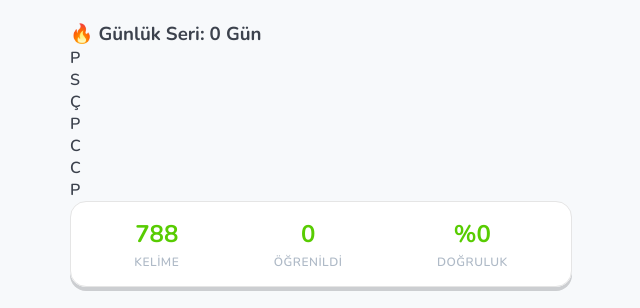
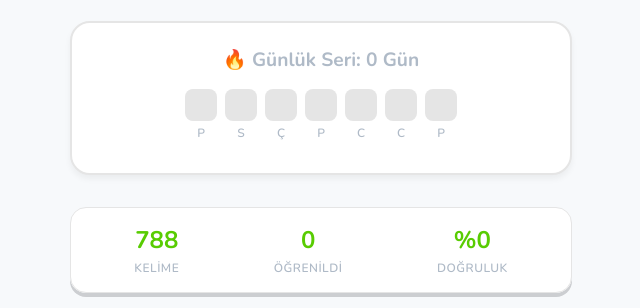
Before and after one commit to kagandms/ru-tr_kagan, a website: page index.html in a window 1280 px wide. Shown: the part 316-624 px from the top of the page, without its empty margins (319-959 px from the left). Drawn offline with nearby package versions, Linux system fonts and the light colour scheme.

Commit message:
fix: heatmap CSS layout and improve word categorization algorithm, bust SW cache

```diff
--- a/css/style.css
+++ b/css/style.css
@@ -1981,3 +1981,77 @@ body {
     margin: 0;
     white-space: pre-wrap;
 }
+
+/* ===== Tracker & Heatmap (Oyunlaştırma) ===== */
+.tracker-section {
+    background: var(--bg-card);
+    border: 2px solid var(--border);
+    border-radius: 20px;
+    padding: 1.5rem;
+    margin-bottom: 2rem;
+    box-shadow: 0 4px 6px rgba(0, 0, 0, 0.05);
+    text-align: center;
+}
+
+.streak-header {
+    margin-bottom: 1rem;
+}
+
+.streak-header h3 {
+    margin: 0;
+    font-size: 1.2rem;
+    color: var(--text-muted);
+    font-weight: 700;
+}
+
+.active-streak h3 {
+    color: #ff9600;
+    /* Duolingo turuncusu/ateş */
+    text-shadow: 0 2px 4px rgba(255, 150, 0, 0.3);
+}
+
+.heatmap-container {
+    display: flex;
+    justify-content: center;
+    gap: 8px;
+    overflow-x: auto;
+    padding-bottom: 0.5rem;
+}
+
+.heatmap-item {
+    display: flex;
+    flex-direction: column;
+    align-items: center;
+    gap: 4px;
+}
+
+.heatmap-box {
+    width: 32px;
+    height: 32px;
+    border-radius: 8px;
+    background-color: var(--border);
+    /* empty state */
+    transition: all 0.3s ease;
+}
+
+.heatmap-box.level-1 {
+    background-color: #a1e276;
+}
+
+/* Açık yeşil */
+.heatmap-box.level-2 {
+    background-color: #58cc02;
+}
+
+/* Duolingo Yeşili */
+.heatmap-box.level-3 {
+    background-color: #46a302;
+}
+
+/* Koyu Yeşil */
+
+.heatmap-label {
+    font-size: 0.75rem;
+    color: var(--text-muted);
+    font-weight: 600;
+}
--- a/js/data.js
+++ b/js/data.js
@@ -17,30 +17,36 @@ function getWordCategory(ru, tr) {
         return 'Eş/Zıt Anlamlılar';
     }
 
-    // Create word array for strict matching
-    const trWords = trLower.replace(/,/g, ' ').split(/\s+/).map(w => w.trim());
+    const trWords = trLower.replace(/[,()]/g, ' ').split(/\s+/).map(w => w.trim()).filter(w => w);
 
-    const argoTr = ['siktir', 'göt', 'amk', 'piç', 'kaltak', 'kahpe', 'am', 'yarrak', 'yuh', 'hay anasını', 'vah canına', 'bok', 'şerefsiz', 'çüş', 's*kmek', 'sıçmak', 'çuvallamak'];
+    // Helpers
+    const hasAny = (list) => trWords.some(w => list.includes(w));
+    const findPartial = (list) => list.some(item => trLower.includes(item));
+
+    const argoTr = ['siktir', 'göt', 'amk', 'piç', 'kaltak', 'kahpe', 'am', 'yarrak', 'yuh', 'bok', 'şerefsiz', 'çüş'];
     const argoRu = ['хуй', 'бля', 'пздц', 'ебать', 'ебан', 'говно', 'сука', 'мудак', 'дерьмо', 'пизда', 'ублюдок'];
-    if (trWords.some(w => argoTr.includes(w)) || argoRu.some(w => ruLower.includes(w))) return 'Argo & Günlük İfadeler';
+    if (hasAny(argoTr) || argoRu.some(w => ruLower.includes(w))) return 'Argo & Günlük İfadeler';
 
-    const yemekTr = ['yemek', 'çorba', 'ekmek', 'et', 'tavuk', 'dana', 'meyve', 'sebze', 'elma', 'armut', 'pancar', 'lahana', 'şeftali', 'kayısı', 'kavun', 'karpuz', 'çilek', 'peynir', 'zeytin', 'kahve', 'çay', 'süt', 'su', 'soğan', 'sarımsak', 'patlıcan', 'fırın', 'çörek', 'somun', 'kuzu', 'koyun', 'hindi', 'yemiş', 'içmek', 'aç', 'şeker'];
-    if (trWords.some(w => yemekTr.includes(w))) return 'Yemek & Mutfak';
+    const yemekTr = ['yemek', 'çorba', 'ekmek', 'et', 'tavuk', 'dana', 'meyve', 'sebze', 'elma', 'armut', 'pancar', 'lahana', 'peynir', 'zeytin', 'kahve', 'çay', 'süt', 'su', 'soğan', 'sarımsak', 'patlıcan', 'fırın', 'şeker', 'tatlı', 'içmek', 'aç', 'tok', 'mutfak', 'restoran', 'yemekhane'];
+    if (hasAny(yemekTr) || findPartial(['kahvalt', 'akşam yeme', 'öğle yeme'])) return 'Yemek & Mutfak';
 
-    const yonTr = ['sağ', 'sol', 'üst', 'alt', 'ileri', 'geri', 'yukarı', 'aşağı', 'iç', 'dış', 'arka', 'ön', 'burada', 'şurada', 'orada', 'bura', 'şura', 'ora', 'sağa', 'sola', 'yukarıda', 'aşağıda', 'önde', 'arkada', 'içinde', 'dışında', 'altında', 'üstünde'];
-    if (trWords.some(w => yonTr.includes(w))) return 'Yönler & Konum';
+    const yonTr = ['sağ', 'sol', 'üst', 'alt', 'ileri', 'geri', 'yukarı', 'aşağı', 'iç', 'dış', 'arka', 'ön', 'burada', 'şurada', 'orada', 'bura', 'şura', 'ora', 'sağa', 'sola', 'yakın', 'uzak', 'yanında', 'karşısında', 'ortasında', 'doğu', 'batı', 'kuzey', 'güney'];
+    if (hasAny(yonTr)) return 'Yönler & Konum';
 
-    const zamanTr = ['gün', 'ay', 'yıl', 'saat', 'dakika', 'saniye', 'sabah', 'akşam', 'dün', 'bugün', 'yarın', 'hafta', 'gece', 'zaman', 'önce', 'sonra', 'şimdi', 'bazen', 'zamanlarda', 'günlerde', 'zamanında', 'dünkü'];
-    if (trWords.some(w => zamanTr.includes(w))) return 'Zaman & Takvim';
+    const zamanTr = ['gün', 'ay', 'yıl', 'saat', 'dakika', 'saniye', 'sabah', 'akşam', 'dün', 'bugün', 'yarın', 'hafta', 'gece', 'zaman', 'önce', 'sonra', 'şimdi', 'bazen', 'erken', 'geç', 'asır', 'yüzyıl', 'haftasonu'];
+    if (hasAny(zamanTr) || findPartial(['zamanlarda', 'günlerde', 'zamanında', 'dünkü'])) return 'Zaman & Takvim';
 
-    const egitimTr = ['sınav', 'ders', 'okul', 'meslek', 'öğretmen', 'üniversite', 'lise', 'sınıf', 'eğitim', 'öğrenmek', 'öğrenci', 'lisans'];
-    if (egitimTr.some(w => trLower.includes(w))) return 'Meslek & Eğitim';
+    const egitimTr = ['sınav', 'ders', 'okul', 'meslek', 'öğretmen', 'üniversite', 'lise', 'sınıf', 'eğitim', 'öğrenmek', 'öğrenci', 'lisans', 'doktora', 'kitap', 'defter', 'kalem', 'okumak', 'yazmak', 'çalışmak'];
+    if (hasAny(egitimTr)) return 'Meslek & Eğitim';
 
-    const aileTr = ['anne', 'baba', 'kardeş', 'abi', 'abla', 'dede', 'nine', 'çocuk', 'bebek', 'adam', 'kadın', 'insan', 'arkadaş', 'eş', 'oğul', 'kız', 'nüfus'];
-    if (trWords.some(w => aileTr.includes(w))) return 'İnsan & Aile';
+    const aileTr = ['anne', 'baba', 'kardeş', 'abi', 'abla', 'dede', 'nine', 'çocuk', 'bebek', 'adam', 'kadın', 'insan', 'arkadaş', 'eş', 'oğul', 'kız', 'nüfus', 'koca', 'karı', 'teyze', 'amca', 'dayı', 'hala', 'insanlar', 'halk'];
+    if (hasAny(aileTr)) return 'İnsan & Aile';
 
-    const sifatTr = ['büyük', 'küçük', 'iyi', 'kötü', 'güzel', 'çirkin', 'hızlı', 'yavaş', 'geniş', 'dar', 'uzun', 'kısa', 'sıcak', 'soğuk', 'yeni', 'eski', 'zor', 'kolay', 'pahalı', 'ucuz', 'zengin', 'fakir', 'tuhaf', 'açık', 'belirgin', 'soluk', 'kibar', 'güçlü', 'kuvvetli'];
-    if (trWords.some(w => sifatTr.includes(w))) return 'Sıfatlar';
+    const sifatTr = ['büyük', 'küçük', 'iyi', 'kötü', 'güzel', 'çirkin', 'hızlı', 'yavaş', 'geniş', 'dar', 'uzun', 'kısa', 'sıcak', 'soğuk', 'yeni', 'eski', 'zor', 'kolay', 'pahalı', 'ucuz', 'zengin', 'fakir', 'tuhaf', 'açık', 'belirgin', 'soluk', 'kibar', 'güçlü', 'kuvvetli', 'tembel', 'sağlam', 'katı', 'hasta', 'sağlıklı', 'mutlu', 'üzgün', 'yorgun', 'dinç', 'temiz', 'pis', 'kirli', 'doğru', 'yanlış', 'önemli', 'gereksiz', 'akıllı', 'aptal', 'şişman', 'zayıf', 'ilginç', 'sıkıcı', 'komik', 'ciddi', 'korkunç', 'harika', 'mükemmel'];
+    const baglacTr = ['ama', 'fakat', 'lakin', 'ancak', 've', 'veya', 'ya da', 'belki', 'muhtemelen', 'elbette', 'çünkü', 'eğer', 'rağmen'];
+
+    if (hasAny(sifatTr) || findPartial(['renkli', 'lezzetli'])) return 'Sıfatlar';
+    if (hasAny(baglacTr) || findPartial(['tabii ki'])) return 'Bağlaç & Zarflar';
 
     if (trWords.some(w => w.endsWith('mak') || w.endsWith('mek')) || trLower.endsWith('mak') || trLower.endsWith('mek')) {
         return 'Fiiller';
--- a/sw.js
+++ b/sw.js
@@ -2,11 +2,12 @@
  * Service Worker - Offline Desteği
  */
 
-const CACHE_NAME = 'rutr-v16';
+const CACHE_NAME = 'rutr-v17';
 const ASSETS = [
     '/',
     '/index.html',
     '/kelimeler_tam.txt',
+    '/sentences.json',
     '/css/style.css',
     '/js/app.js',
     '/js/data.js',
@@ -23,6 +24,9 @@ const ASSETS = [
     '/js/torfl.js',
     '/js/ielts.js',
     '/js/ielts_data.js',
+    '/js/srs.js',
+    '/js/tracker.js',
+    '/js/stats.js',
     '/manifest.json',
     '/icon-192.png',
     '/icon-512.png'
```
